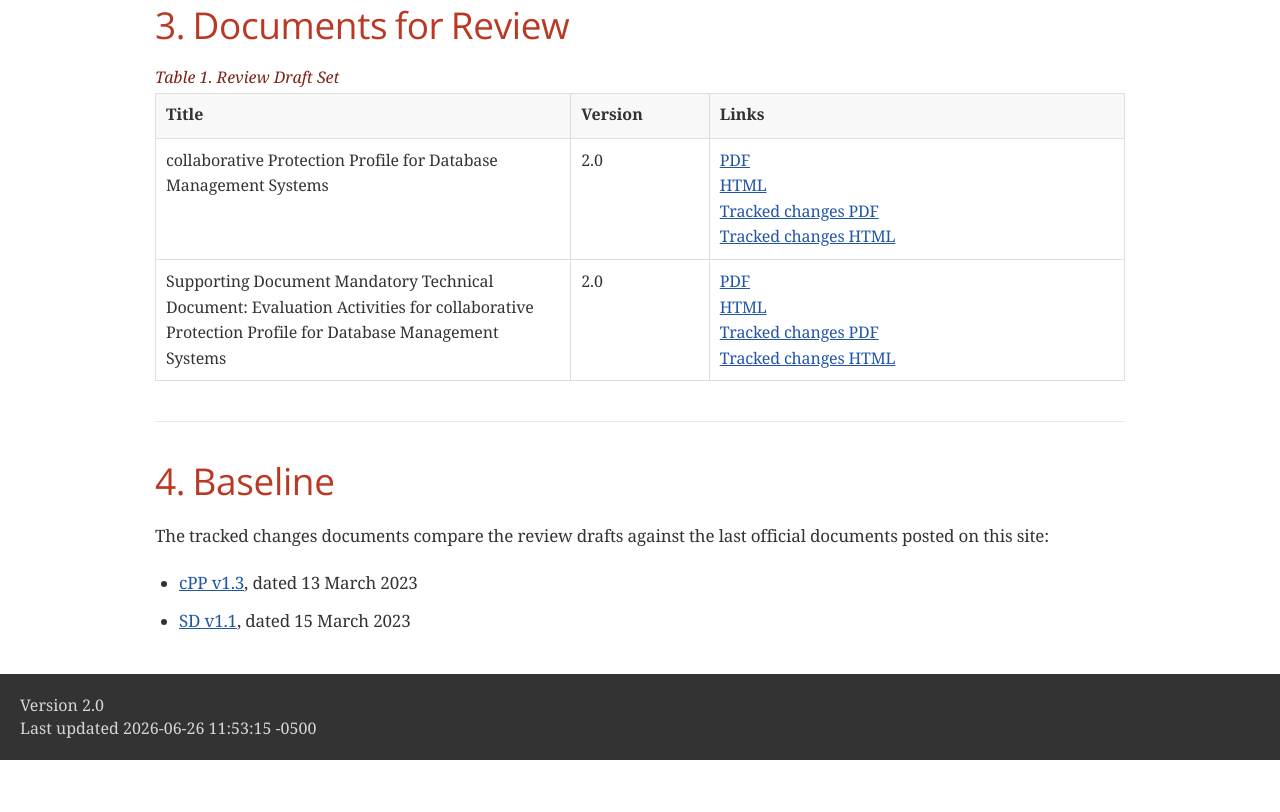
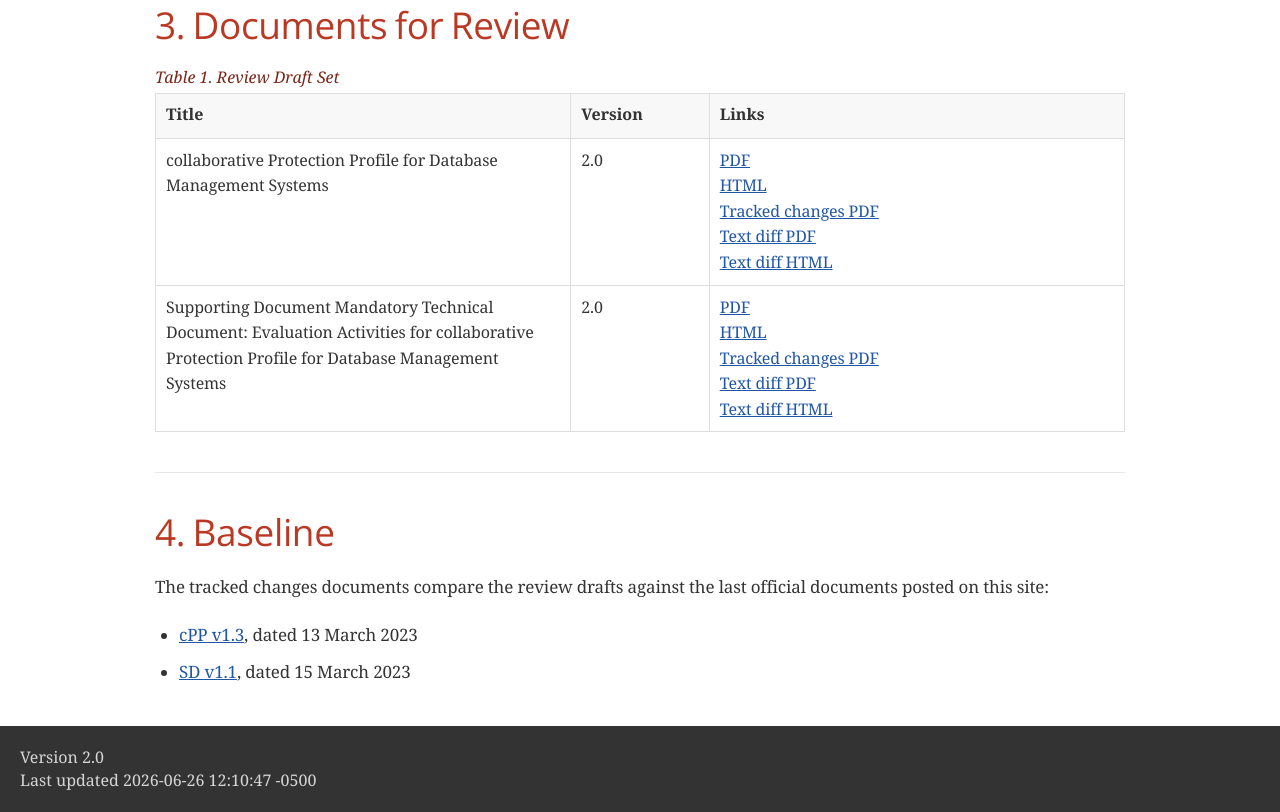
Before and after one commit to DBMS-iTC/DBMS-iTC.github.io, a plain HTML site: page public-review/v2.0/index.html in a window 1280 px wide. Shown: the part 1000-1812 px from the top of the page. Before the commit the page ends 1760 px from the top, so only its background shows below. Drawn offline with nearby package versions, Linux system fonts and the light colour scheme; a web font is replaced by a local one.

Commit message:
Add visual tracked change PDFs to review page

```diff
--- a/public-review/v2.0/index.html
+++ b/public-review/v2.0/index.html
@@ -508,16 +508,18 @@ body.book #toc,body.book #preamble,body.book h1.sect0,body.book .sect1>h2{page-b
 <td class="tableblock halign-left valign-top"><p class="tableblock">2.0</p></td>
 <td class="tableblock halign-left valign-top"><p class="tableblock"><a href="cPP_DBMS_V2.0.pdf">PDF</a><br>
 <a href="cPP_DBMS_V2.0.html">HTML</a><br>
-<a href="cPP_DBMS_V2.0_tracked_changes_from_v1.3.pdf">Tracked changes PDF</a><br>
-<a href="cPP_DBMS_V2.0_tracked_changes_from_v1.3.html">Tracked changes HTML</a></p></td>
+<a href="cPPChanges.pdf">Tracked changes PDF</a><br>
+<a href="cPP_DBMS_V2.0_tracked_changes_from_v1.3.pdf">Text diff PDF</a><br>
+<a href="cPP_DBMS_V2.0_tracked_changes_from_v1.3.html">Text diff HTML</a></p></td>
 </tr>
 <tr>
 <td class="tableblock halign-left valign-top"><p class="tableblock">Supporting Document Mandatory Technical Document: Evaluation Activities for collaborative Protection Profile for Database Management Systems</p></td>
 <td class="tableblock halign-left valign-top"><p class="tableblock">2.0</p></td>
 <td class="tableblock halign-left valign-top"><p class="tableblock"><a href="SD_DBMS_V2.0.pdf">PDF</a><br>
 <a href="SD_DBMS_V2.0.html">HTML</a><br>
-<a href="SD_DBMS_V2.0_tracked_changes_from_v1.1.pdf">Tracked changes PDF</a><br>
-<a href="SD_DBMS_V2.0_tracked_changes_from_v1.1.html">Tracked changes HTML</a></p></td>
+<a href="SDChanges.pdf">Tracked changes PDF</a><br>
+<a href="SD_DBMS_V2.0_tracked_changes_from_v1.1.pdf">Text diff PDF</a><br>
+<a href="SD_DBMS_V2.0_tracked_changes_from_v1.1.html">Text diff HTML</a></p></td>
 </tr>
 </tbody>
 </table>
@@ -545,7 +547,7 @@ body.book #toc,body.book #preamble,body.book h1.sect0,body.book .sect1>h2{page-b
 <div id="footer">
 <div id="footer-text">
 Version 2.0<br>
-Last updated 2026-06-26 11:53:15 -0500
+Last updated 2026-06-26 12:10:47 -0500
 </div>
 </div>
 </body>
```
Also changed, not shown: 3 other files.
